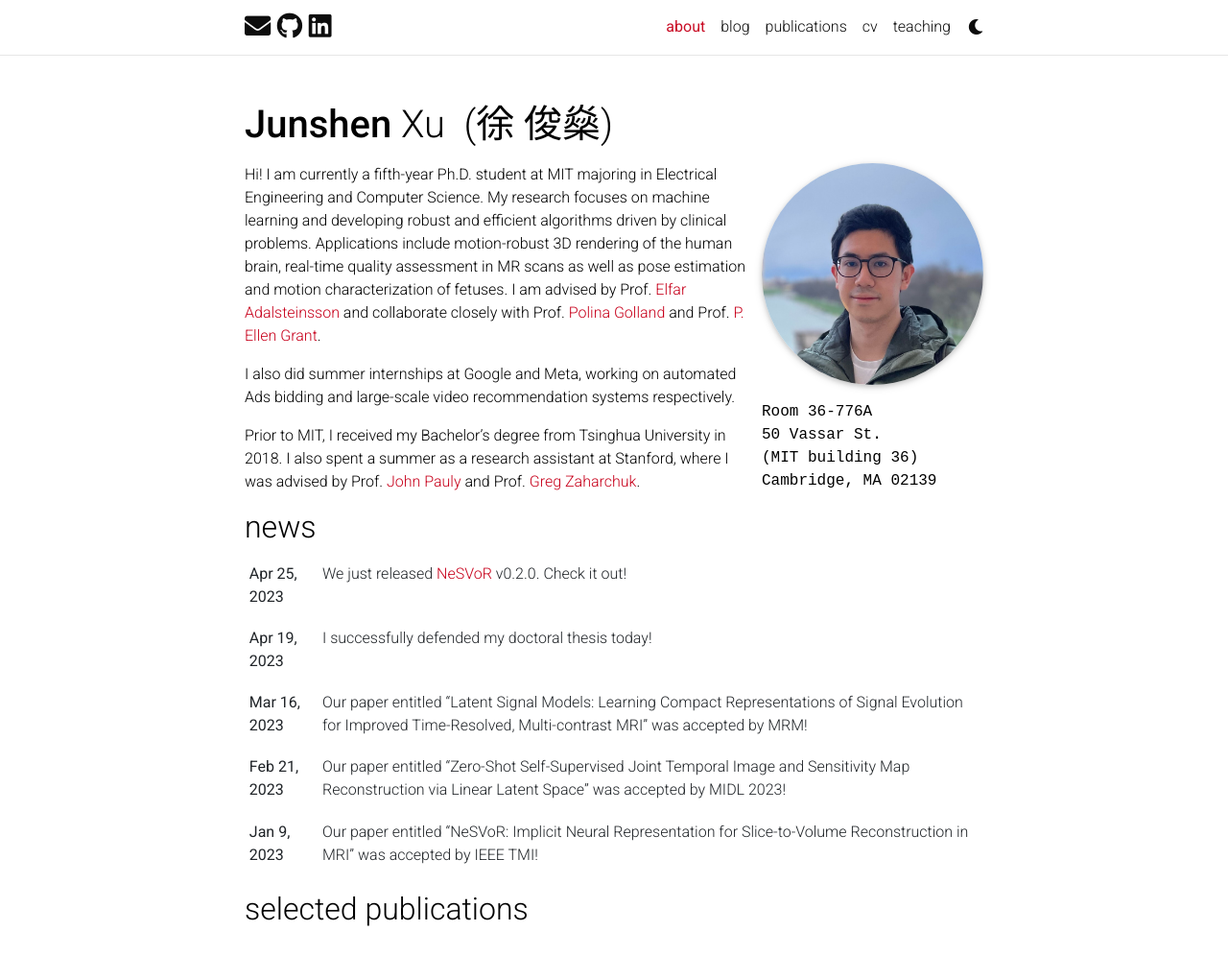
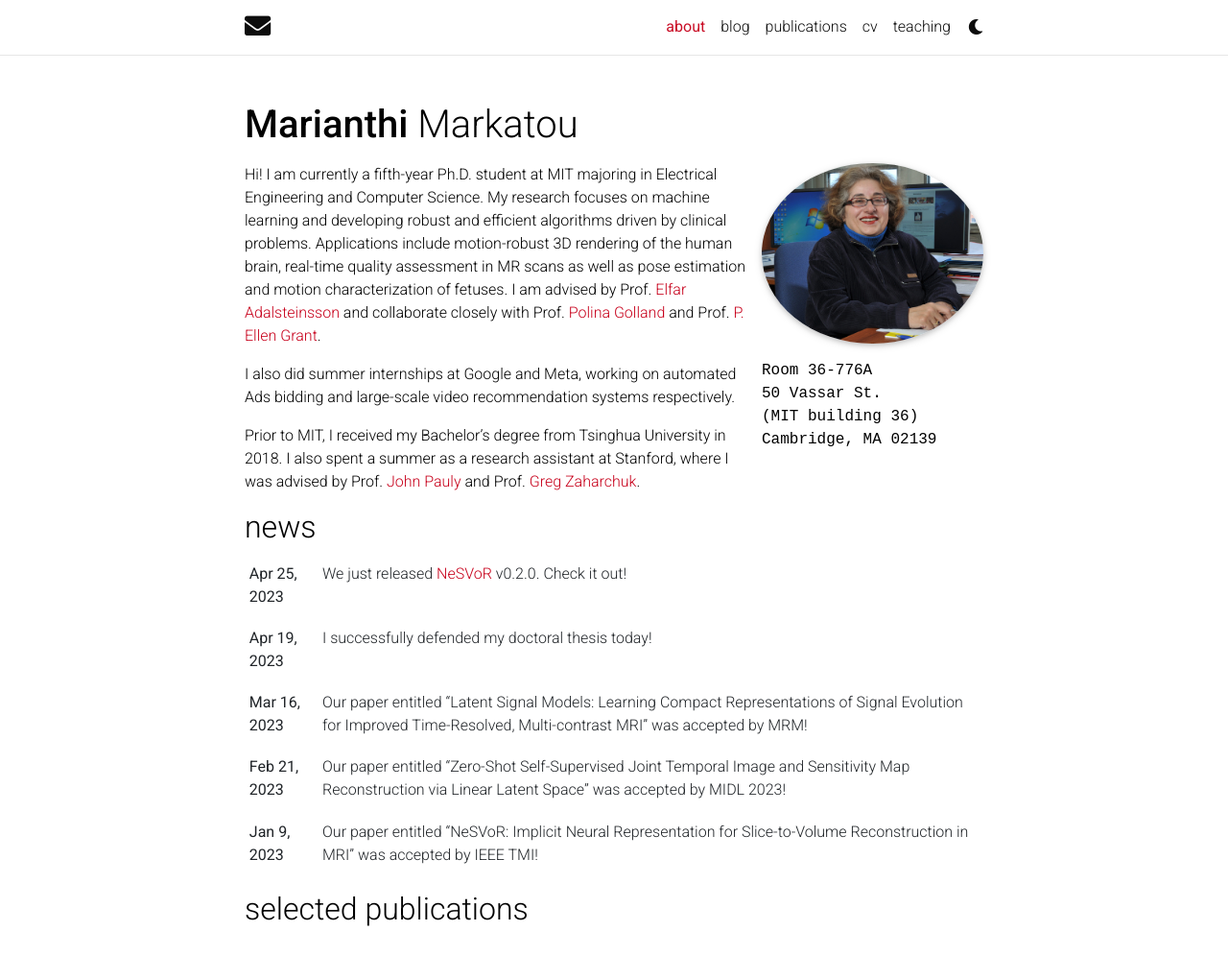
Before and after one commit to rmj3197/rmj3197.github.io, a Jekyll site: the page built from _pages/about.md, in a window 1280 px wide and 1265 px high, cut to the strip 0-995 px from the top of the window. Shown: the whole strip at 96% size. Built offline with Jekyll 4.4.1, drawn with Linux system fonts in a browser that asks for light colours; full-size pictures stand in for the smaller copies a plugin makes; comment, search, counter and statistics services are not loaded; a style sheet for code colours, icons or effects is not loaded; some of the changed text lies outside the part shown.

Commit message:
Updates config and img

```diff
--- a/_config.yml
+++ b/_config.yml
@@ -3,12 +3,12 @@
 # -----------------------------------------------------------------------------
 
 title: blank # the website title (if blank, full name will be used instead)
-first_name: Junshen
+first_name: Marianthi
 middle_name:
-last_name: Xu
-chinese_last_name: 徐
-chinese_first_name: 俊燊
-email: junshen@mit.edu
+last_name: Markatou
+chinese_last_name: #徐
+chinese_first_name: #俊燊
+email: markatou@buffalo.edu
 description: > # the ">" symbol means to ignore newlines until "footer_text:"
   A simple, whitespace theme for academics. Based on [*folio](https://github.com/bogoli/-folio) design.
 footer_text: >
@@ -19,7 +19,7 @@ keywords: jekyll, jekyll-theme, academic-website, portfolio-website  # add your
 lang: en # the language of your site (for example: en, fr, cn, ru, etc.)
 icon: favicon_v2.ico #🎓 # the emoji used as the favicon (alternatively, provide image name in /assets/img/)
 
-url: https://raktim.shop # the base hostname & protocol for your site
+url: https://rmj3197.github.io # the base hostname & protocol for your site
 baseurl: #/al-folio # the subpath of your site, e.g. /blog/
 last_updated: true # set to true if you want to display last updated in the footer
 impressum_path:  # set to path to include impressum link in the footer, use the same path as permalink in a page, helps to conform with EU GDPR
@@ -34,7 +34,7 @@ highlight_theme_dark: native    # https://github.com/jwarby/jekyll-pygments-them
 
 # repo color theme
 repo_theme_light: default       # https://github.com/anuraghazra/github-readme-stats/blob/master/themes/README.md
-repo_theme_dark: dark           # https://github.com/anuraghazra/github-readme-stats/blob/master/themes/README.md
+repo_theme_dark: default           # https://github.com/anuraghazra/github-readme-stats/blob/master/themes/README.md
 repo_trophies:
   enabled: true
   theme_light: flat    # https://github.com/ryo-ma/github-profile-trophy
@@ -72,13 +72,13 @@ og_image: # The site-wide (default for all links) Open Graph preview image
 # Social integration
 # -----------------------------------------------------------------------------
 
-github_username: daviddmc # your GitHub user name
+github_username: #daviddmc # your GitHub user name
 gitlab_username: # your GitLab user name
 twitter_username: # your Twitter handle
 mastodon_username: # your mastodon instance+username in the format instance.tld/@username
-linkedin_username: junshen-xu-30444b129 # your LinkedIn user name
+linkedin_username: #junshen-xu-30444b129 # your LinkedIn user name
 telegram_username: # your Telegram user name
-scholar_userid: qNk6tgcAAAAJ # your Google Scholar ID
+scholar_userid: #qNk6tgcAAAAJ # your Google Scholar ID
 semanticscholar_id: # your Semantic Scholar ID
 whatsapp_number: # your WhatsApp number (full phone number in international format. Omit any zeroes, brackets, or dashes when adding the phone number in international format.)
 orcid_id: # your ORCID ID
@@ -113,10 +113,10 @@ contact_note: >
 # Analytics and search engine verification
 # -----------------------------------------------------------------------------
 
-google_analytics: G-NYJ88YK0VS # your Google Analytics measurement ID (format: G-XXXXXXXXXX)
+google_analytics: #G-NYJ88YK0VS # your Google Analytics measurement ID (format: G-XXXXXXXXXX)
 panelbear_analytics:  # panelbear analytics site ID (format: XXXXXXXXX)
 
-google_site_verification: MARJu3erA7Z6jybcmR5fgSNRNtCNYMAYkk0jidGGr8A # your google-site-verification ID (Google Search Console)
+google_site_verification: #MARJu3erA7Z6jybcmR5fgSNRNtCNYMAYkk0jidGGr8A # your google-site-verification ID (Google Search Console)
 bing_site_verification:  # out your bing-site-verification ID (Bing Webmaster)
 
 # -----------------------------------------------------------------------------
@@ -271,8 +271,8 @@ jekyll-archives:
 
 scholar:
 
-  last_name: [Xu]
-  first_name: [Junshen]
+  last_name: [Markatou]
+  first_name: [Marianthi]
 
   style: apa
   locale: en
```
Also changed, not shown: assets/img/prof_pic.jpg.
